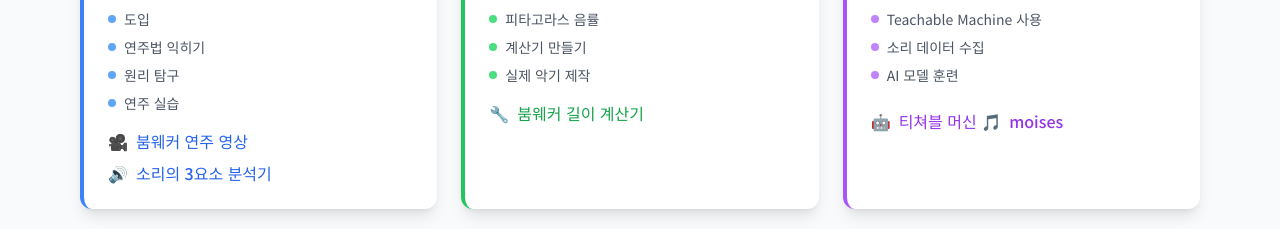
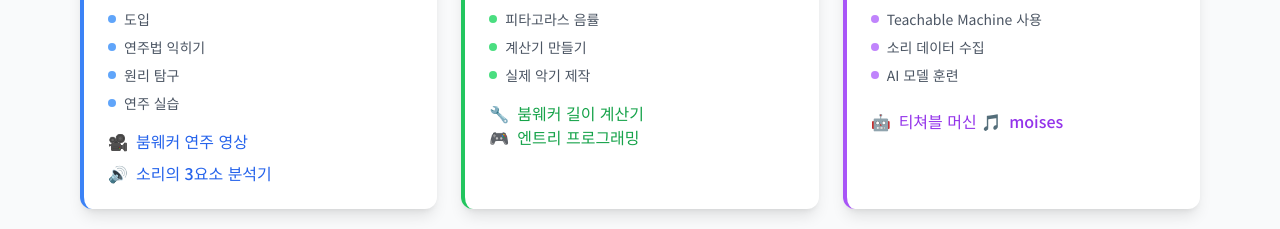
Before and after one commit to rrjjyy123/openclass, a plain HTML site: page index.html in a window 1280 px wide. Shown: the part 571-800 px from the top of the page. Drawn offline with nearby package versions, Linux system fonts and the light colour scheme.

Commit message:
Update index.html

```diff
--- a/index.html
+++ b/index.html
@@ -143,6 +143,9 @@
                     </div>
                     <a href="https://rrjjyy123.github.io/pipe-calculator/" target="_blank" class="inline-flex items-center text-green-600 hover:text-green-800 font-medium">
                         <span class="mr-2">🔧</span>붐웨커 길이 계산기
+                    </a>
+                    <a href="https://playentry.org/project/678759f1d946ffa63acde264" target="_blank" class="inline-flex items-center text-green-600 hover:text-green-800 font-medium">
+                        <span class="mr-2">🎮</span>엔트리 프로그래밍
                     </a>
                 </div>
 
```
